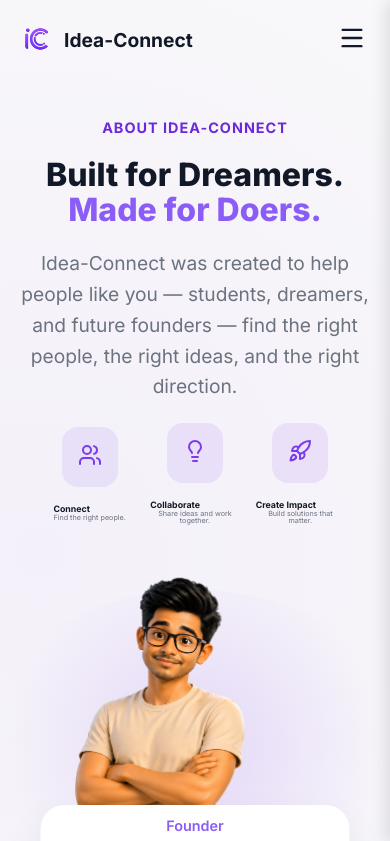
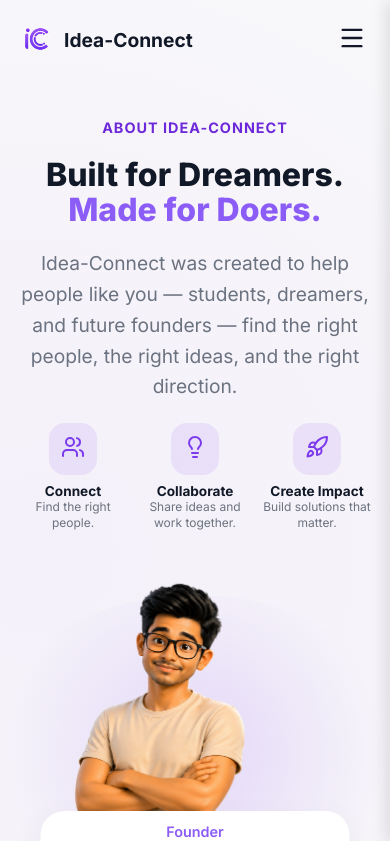
Before and after one commit to Yash-Gupta-Tech/Idea-Con, a React (Vite) app in the folder frontend/: page /message in a window 390 px wide. Shown: the top 841 px of the page. Built offline with nearby package versions, Linux system fonts and the light colour scheme.

Commit message:
Refactor message-features-row styles for layout
Updated layout and styling for message features row.

```diff
--- a/frontend/src/index.css
+++ b/frontend/src/index.css
@@ -681,19 +681,32 @@ textarea.input-field {
     transform: translateX(-50%);
   }
   .message-features-row {
-    /* flex-direction: column; */
+    flex-direction: row;
+    justify-content: center;
+    align-items: flex-start;
+    gap: 8px;
+    width: 100%;
+    flex-wrap: nowrap;
+  }
+  .message-features-row > div {
+    flex-direction: column;
     align-items: center;
-    gap: 16px;
+    width: 33%;
+    justify-content: flex-start;
+    gap: 8px !important;
   }
-      .message-features-row h4 {
-        font-size: 0.55rem !important;
-    }
-      .message-features-row p {
-        font-size: 0.45rem !important;
-                max-width: 100% !important;
-        line-height: 1;}
-  .message-features-row > div {
-    width: 100%;
-    justify-content: flex-start;
+  .message-features-row > div > div {
+    text-align: center !important;
+  }
+  .message-features-row > div > div:first-child {
+    padding: 12px !important;
+  }
+  .message-features-row h4 {
+    font-size: 0.85rem !important;
+  }
+  .message-features-row p {
+    font-size: 0.75rem !important;
+    line-height: 1.3;
+    max-width: 100% !important;
   }
 }
```
